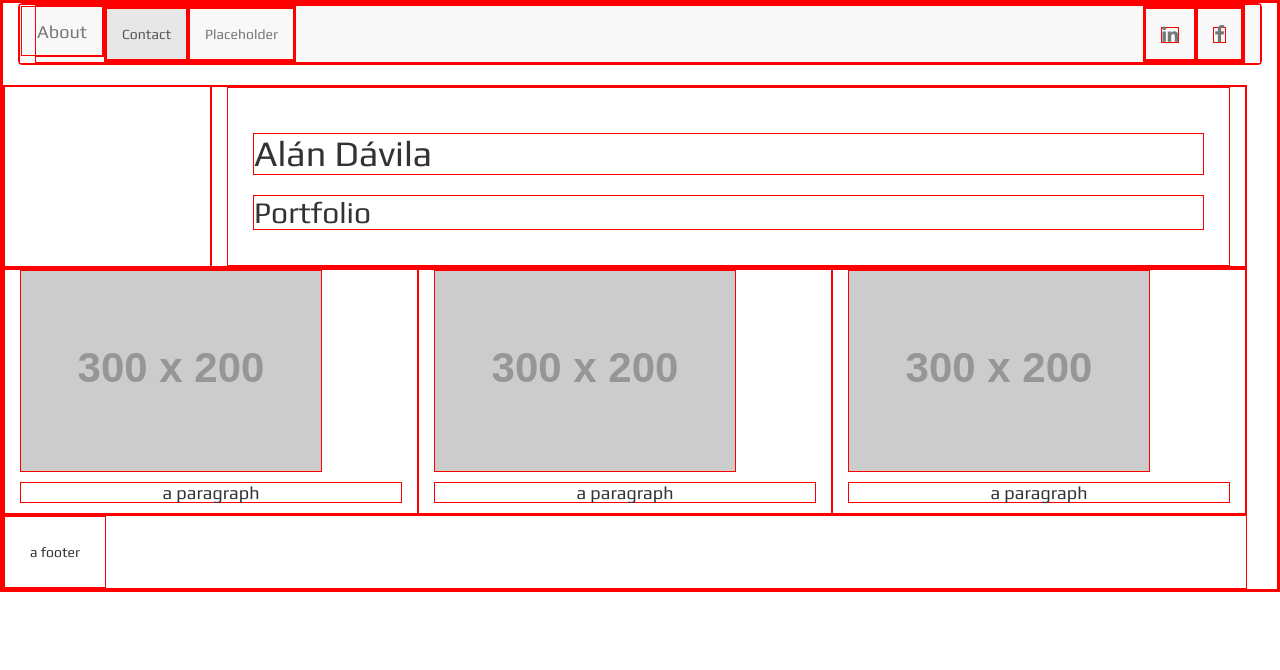
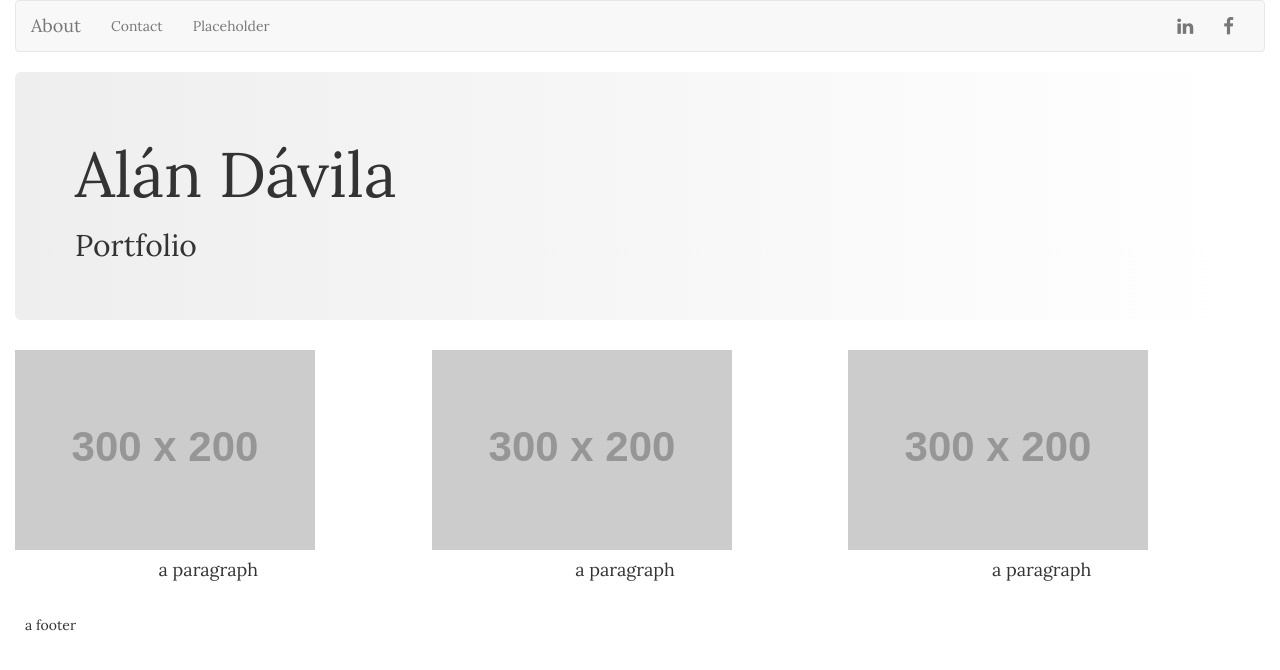
Before and after one commit to alandavila/portfolio, a PHP site: page /test.html in a window 1280 px wide. Shown: the top 670 px of the page. Run offline with PHP 8.4, Linux system fonts and the light colour scheme; grey boxes labelled with a size stand in for pictures from a placeholder-image service; some libraries are stand-ins or nearby versions.

Commit message:
add jumbotron for name

```diff
--- a/css/main.css
+++ b/css/main.css
@@ -1,6 +1,6 @@
-* {
+/** {
   border: 1px solid red !important;
-}
+}*/
 * {
   -webkit-box-sizing: border-box;
   -moz-box-sizing: border-box;
@@ -8,7 +8,7 @@
   box-sizing: border-box;
 }
 * {
-  font-family: 'Play', sans-serif;
+  font-family: 'Lora', serif;
 }
 @media only screen and (max-width: 600px){
   .col-4 {
@@ -36,6 +36,10 @@
 .project_img {
   margin: 15px;
   padding: 10px;
+}
+
+.jumbotron_main {
+  background-image: linear-gradient(90deg, #eee, #fff);
 }
 
 .row {
--- a/test.html
+++ b/test.html
@@ -11,7 +11,7 @@
     <!--social media fonts-->
     <link rel="stylesheet" href="css/font-awesome.min.css">
     <!--Google font style from https://fonts.google.com/-->
-    <link href="https://fonts.googleapis.com/css?family=Play" rel="stylesheet">
+    <link href="https://fonts.googleapis.com/css?family=Lora" rel="stylesheet">
     <!--Multi browser support-->
     <link rel="stylesheet" src="//normalize-css.googlecode.com/svn/trunk/normalize.css">
   </head>
@@ -21,7 +21,7 @@
           <div class="container-fluid">
             <!-- Brand and toggle get grouped for better mobile display -->
             <div class="navbar-header">
-                <button type="button" class="navbar-toggle collapsed" data-toggle="collapse" data-target="#bs-example-navbar-collapse-1" aria-expanded="false">
+                <button type="button" class="navbar-toggle collapsed" data-toggle="collapse" data-target="#navbar-collapse-content" aria-expanded="false">
                   <span class="sr-only">Toggle navigation</span>
                   <span class="icon-bar"></span>
                   <span class="icon-bar"></span>
@@ -30,9 +30,12 @@
                 <a class="navbar-brand" href="#">About</a>
             </div>
               <!-- Collect the nav links -->
-            <div class="collapse navbar-collapse" id="bs-example-navbar-collapse-1">
+            <div class="collapse navbar-collapse" id="navbar-collapse-content">
               <ul class="nav navbar-nav">
+                <!--
                 <li class="active"><a href="#">Contact <span class="sr-only">(current)</span></a></li>
+                -->
+                <li><a href="#">Contact <span class="sr-only">(current)</span></a></li>
                 <li><a href="https://www.google.com">Placeholder</a></li>
               </ul>
               <!--Social Media icons-->
@@ -44,10 +47,8 @@
           </div><!-- /.container-fluid -->
         </nav>
       <div class="row">
-        <div class='col-md-2'>
-        </div>
-        <div class="col-md-10">
-          <div class="title_name">
+        <div class="col-md-12">
+          <div class="jumbotron jumbotron_main">
             <h1 class="text-left">
               Al&aacute;n D&aacute;vila
             </h1>
```
